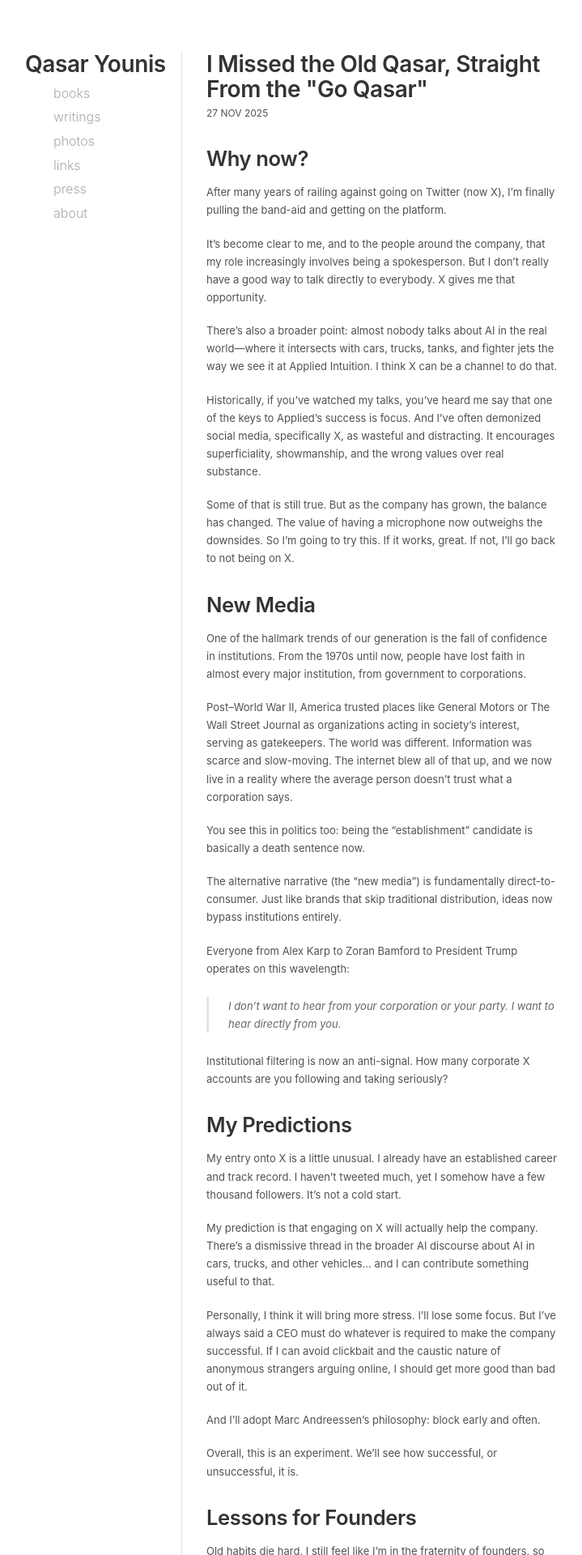
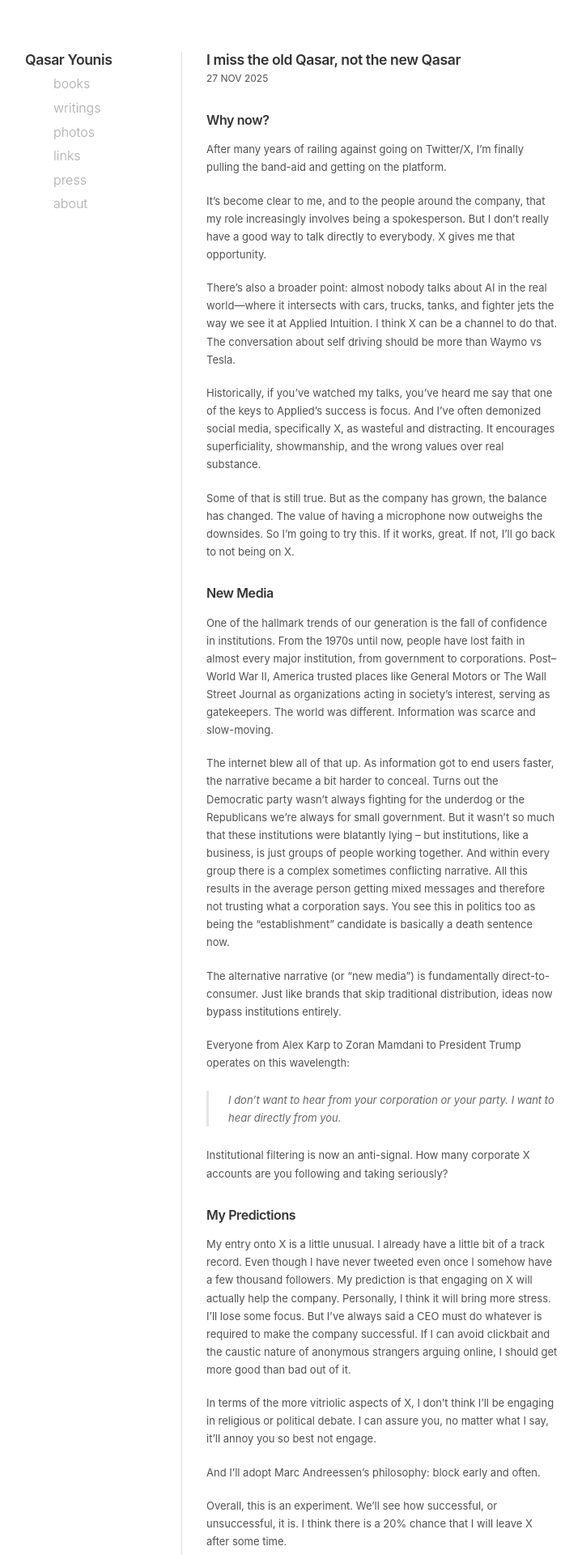
Before and after one commit to qasar/qasar.github.io, a Jekyll site: the page built from _essay/newqasar.md, in a window 1280 px wide. Shown: the top 1920 px of the page at 81% size, without its empty margins (35-754 px from the left). Built offline with Jekyll 4.4.1, drawn with Linux system fonts in a browser that asks for light colours; some of the changed text lies outside the part shown.

Commit message:
Update essay content and adjust font sizes
- Add new essay 'I miss the old Qasar, not the new Qasar'
- Fix spelling and grammar errors in essay
- Adjust font sizes: h1 to 1.1rem, h2 to 1.0rem, masthead-title to 1.1rem
- Update other content files

```diff
--- a/Gemfile
+++ b/Gemfile
@@ -1,3 +1,5 @@
 source 'https://rubygems.org'
+gem 'github-pages', group: :jekyll_plugins
 gem 'jekyll-seo-tag'
-gem 'jekyll'
+gem 'jekyll-sitemap'
+gem "webrick", "~> 1.9"
--- a/_essay/newqasar.md
+++ b/_essay/newqasar.md
@@ -1,73 +1,129 @@
 ---
-title: I Missed the Old Qasar, Straight From the "Go Qasar"
+
+title: "I miss the old Qasar, not the new Qasar"
+
 ---
+
+
 
 ## Why now?
 
-After many years of railing against going on Twitter (now X), I'm finally pulling the band-aid and getting on the platform.
+
+
+After many years of railing against going on Twitter/X, I'm finally pulling the band-aid and getting on the platform.
+
+
 
 It's become clear to me, and to the people around the company, that my role increasingly involves being a spokesperson. But I don't really have a good way to talk directly to everybody. X gives me that opportunity.
 
-There's also a broader point: almost nobody talks about AI in the real world—where it intersects with cars, trucks, tanks, and fighter jets the way we see it at Applied Intuition. I think X can be a channel to do that.
+
+
+There's also a broader point: almost nobody talks about AI in the real world—where it intersects with cars, trucks, tanks, and fighter jets the way we see it at Applied Intuition. I think X can be a channel to do that. The conversation about self driving should be more than Waymo vs Tesla.
+
+
 
 Historically, if you've watched my talks, you've heard me say that one of the keys to Applied's success is focus. And I've often demonized social media, specifically X, as wasteful and distracting. It encourages superficiality, showmanship, and the wrong values over real substance.
 
+
+
 Some of that is still true. But as the company has grown, the balance has changed. The value of having a microphone now outweighs the downsides. So I'm going to try this. If it works, great. If not, I'll go back to not being on X.
+
+
 
 ## New Media
 
-One of the hallmark trends of our generation is the fall of confidence in institutions. From the 1970s until now, people have lost faith in almost every major institution, from government to corporations.
 
-Post–World War II, America trusted places like General Motors or The Wall Street Journal as organizations acting in society's interest, serving as gatekeepers. The world was different. Information was scarce and slow-moving. The internet blew all of that up, and we now live in a reality where the average person doesn't trust what a corporation says.
 
-You see this in politics too: being the "establishment" candidate is basically a death sentence now.
+One of the hallmark trends of our generation is the fall of confidence in institutions. From the 1970s until now, people have lost faith in almost every major institution, from government to corporations. Post–World War II, America trusted places like General Motors or The Wall Street Journal as organizations acting in society's interest, serving as gatekeepers. The world was different. Information was scarce and slow-moving.
 
-The alternative narrative (the "new media") is fundamentally direct-to-consumer. Just like brands that skip traditional distribution, ideas now bypass institutions entirely.
 
-Everyone from Alex Karp to Zoran Bamford to President Trump operates on this wavelength:
+
+The internet blew all of that up. As information got to end users faster, the narrative became a bit harder to conceal. Turns out the Democratic party wasn't always fighting for the underdog or the Republicans we're always for small government. But it wasn't so much that these institutions were blatantly lying -- but institutions, like a business, is just groups of people working together. And within every group there is a complex sometimes conflicting narrative. All this results in the average person getting mixed messages and therefore not trusting what a corporation says. You see this in politics too as being the "establishment" candidate is basically a death sentence now.
+
+
+
+The alternative narrative (or "new media") is fundamentally direct-to-consumer. Just like brands that skip traditional distribution, ideas now bypass institutions entirely.
+
+
+
+Everyone from Alex Karp to Zoran Mamdani to President Trump operates on this wavelength:
+
+
 
 > I don't want to hear from your corporation or your party. I want to hear directly from you.
 
+
+
 Institutional filtering is now an anti-signal. How many corporate X accounts are you following and taking seriously?
+
+
 
 ## My Predictions
 
-My entry onto X is a little unusual. I already have an established career and track record. I haven't tweeted much, yet I somehow have a few thousand followers. It's not a cold start.
 
-My prediction is that engaging on X will actually help the company. There's a dismissive thread in the broader AI discourse about AI in cars, trucks, and other vehicles… and I can contribute something useful to that.
 
-Personally, I think it will bring more stress. I'll lose some focus. But I've always said a CEO must do whatever is required to make the company successful. If I can avoid clickbait and the caustic nature of anonymous strangers arguing online, I should get more good than bad out of it.
+My entry onto X is a little unusual. I already have a little bit of a track record. Even though I have never tweeted even once I somehow have a few thousand followers. My prediction is that engaging on X will actually help the company. Personally, I think it will bring more stress. I'll lose some focus. But I've always said a CEO must do whatever is required to make the company successful. If I can avoid clickbait and the caustic nature of anonymous strangers arguing online, I should get more good than bad out of it.
+
+
+
+In terms of the more vitriolic aspects of X, I don't think I'll be engaging in religious or political debate. I can assure you, no matter what I say, it'll annoy you so best not engage.
+
+
 
 And I'll adopt Marc Andreessen's philosophy: block early and often.
 
-Overall, this is an experiment. We'll see how successful, or unsuccessful, it is.
+
+
+Overall, this is an experiment. We'll see how successful, or unsuccessful, it is. I think there is a 20% chance that I will leave X after some time.
+
+
+
+## Kanye
+
+
+
+The title of this post is lifted from a Kanye song. It's been interesting to see people I've known closely over the last 15+ years in the valley be lauded, become active on X and then be hated. Not disliked but really hated. Sometimes even I can't believe what this fairly sane person is posting. But I think that's less about them and more about the medium. Almost everything has nuance. But nuance is not what X is for. And when you include nuance, you come across as a weasel - trying not to be pinned down. So people go the other way - they hold seemingly very strong views without any wiggle room. Better to be a jerk than a weasel.
+
+
+
+And into this environment I trek. If you know me, I'm all about nuance. I'm also pragmatic. I'm not about to change how people communicate on X. So what I'm saying is, there will be a time when you think "I miss the old Qasar, not the new Qasar". I haven't changed, I've just been filtered through a medium. And remember better to be a jerk than a weasel.
+
+
 
 ## Lessons for Founders
 
-Old habits die hard. I still feel like I'm in the fraternity of founders, so it's hard not to offer a few thoughts for anyone building a company, a nonprofit, a political movement, or anything else.
 
-**First:** it is your responsibility to have a direct conversation with your customers, constituents, potential employees—whoever. Even if it's personally taxing, it's a requirement.
+
+Old habits die hard. I still feel like I'm in the fraternity of founders, so it's hard not to offer a few thoughts for anyone building a venture-backed silicon valley company.
+
+
+
+First: it is your responsibility to have a direct conversation with your customers, constituents, potential employees—whoever. Even if it's personally taxing, it's a requirement.
+
+
 
 Thinking back, even my own anti-social-media stance wasn't as pure as it sounded. I've always been active on LinkedIn, which is still social media. It just has norms that align better with my values: focus on the work, not theatrics.
 
-**Second:** keep your identity small.
 
-My refusal to join X became part of my identity, which is probably one of the biggest reasons I never joined. Instead of using first principles (e.g. does this accomplish a goal?), I held onto a belief almost religiously.
 
-In reality, if I'm spending time repeating the same explanation to customers, prospects, or reporters, instead of saying it once on X, I'm being less efficient. Using first principles, X is simply a more efficient communication tool.
+Second: keep your identity small. My refusal to join X became part of my identity, which is probably one of the biggest reasons I never joined. Instead of using first principles (e.g. does this accomplish a goal?), I held onto a belief almost religiously. In reality, if I'm spending time repeating the same explanation to customers, prospects, or reporters, instead of saying it once on X, I'm being less efficient. Using first principles, X is simply a more efficient communication tool.
 
-**Third:** reluctantly, I've come to accept that I do have a distinct point of view to share.
 
-Historically, I've believed no one really has special insights. It all comes down to execution and focus. That belief has served me well. But the world is a battle of ideas, and if you don't participate, the environment moves around you.
 
-As a founder, you are trying to influence how others see the world. X is one channel for that.
+Third: reluctantly, I've come to accept that I do have a distinct point of view to share. Historically, I've believed no one really has special insights. It all comes down to execution and focus. That belief has served me well. But the world is a battle of ideas, and if you don't participate, the environment moves around you. And not many people run a $15B+ profitable physical AI company. And by not many, I think literally zero other people.
 
-That's a long way of saying:
 
-I was wrong.
 
-And I held onto those wrong beliefs for too long.
+And more philosophically, as a founder, you are trying to change -- some might even say influence -- the world. X is one channel for that.
 
-## Closing
 
-I'll write more and share more. And, for the first time ever, follow me on X [@qasar](https://twitter.com/qasar).
+
+That's a long way of saying: I was wrong. And I held onto those wrong beliefs for too long. Give up your old ways, for they might be holding you back from bigger things.  Conversely, they might actually have been the reason you've been successful.
+
+
+
+## Smash it! *&lt;dry heave&gt;*
+
+
+
+I'm saying that a bit facetiously but I will write more and share more. So, ceremoniously and for the first time ever, follow me on X [@qasar](https://x.com/qasar).
--- a/style.scss
+++ b/style.scss
@@ -51,11 +51,11 @@ h1, h2, h3, h4, h5, h6 {
 }
 
 h1 {
-  font-size: 1.75rem;
+  font-size: 1.1rem;
 }
 
 h2 {
-  font-size: 1.6rem;
+  font-size: 1.0rem;
 }
 
 h3 {
@@ -291,6 +291,7 @@ tbody tr:nth-child(odd) th {
     display: table-cell;
 
   &-title {
+    font-size: 1.1rem;
     font-weight: 300;
 
     a {
```
Also changed, not shown: books.md (+45 -40 lines), photos.html (+39 -29 lines), press.md (+17 -1 lines), writings.md (line endings or trailing spaces), 1 other file.
